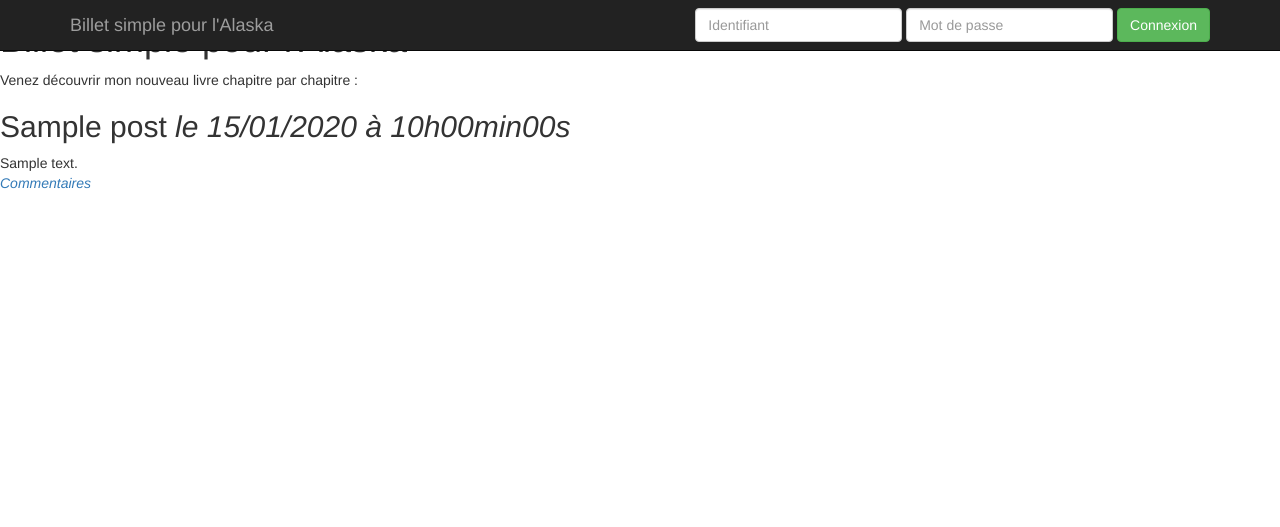
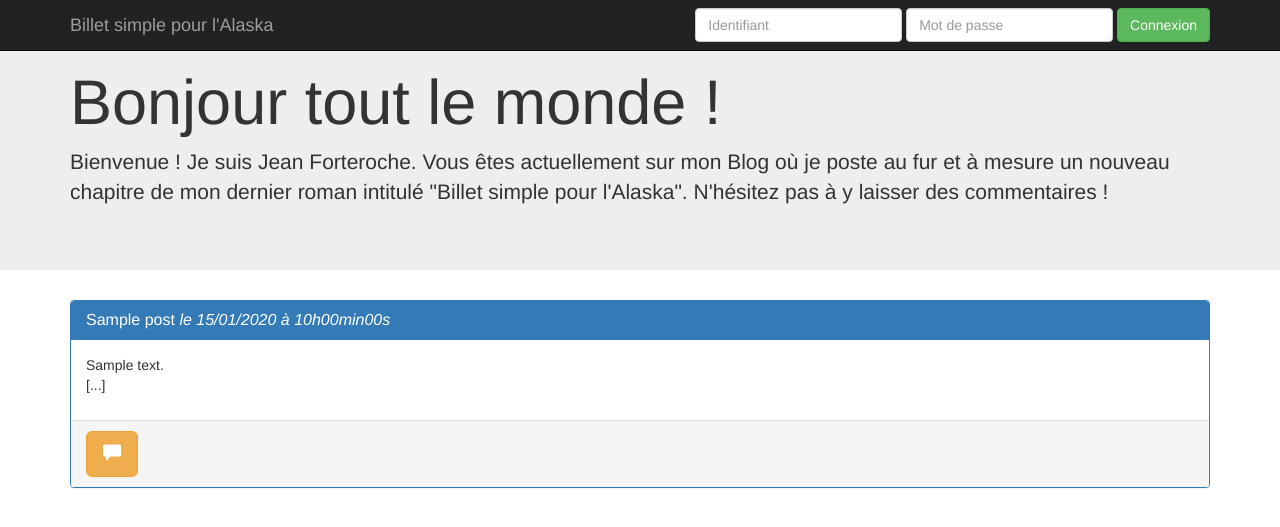
Before and after one commit to Tatelle/creer-un-blog-pour-un-ecrivain, a PHP site: page / in a window 1280 px wide. Shown: the top 527 px of the page. Run offline with PHP 8.4, Linux system fonts and the light colour scheme; tables that the repository leaves empty or names only in its code hold one stand-in row (values such as "Sample post"); some libraries are stand-ins or nearby versions.

Commit message:
Mise en place du CSS de la page listPostsView

```diff
--- a/view/frontend/listPostsView.php
+++ b/view/frontend/listPostsView.php
@@ -1,28 +1,39 @@
 <?php $title = 'Billet simple pour l\'Alaska'; ?>
 
 <?php ob_start(); ?>
-<h1>Billet simple pour l'Alaska</h1>
-<p>Venez découvrir mon nouveau livre chapitre par chapitre :</p>
-
+<div class="jumbotron">
+  	<div class="container">
+        <h1>Bonjour tout le monde !</h1>
+        <p>Bienvenue ! Je suis Jean Forteroche. Vous êtes actuellement sur mon Blog où je poste au fur et à mesure un nouveau chapitre de mon dernier roman intitulé "Billet simple pour l'Alaska". N'hésitez pas à y laisser des commentaires !</p>
+  	</div>
+</div>
+<div class="container">
 	<?php
 	while ($data = $posts->fetch())
 	{
 	?>
-    <div class="news">
-        <h2>
+	    <div class="panel panel-primary">
+	  		<div class="panel-heading">
+	    		<h3 class="panel-title">
 	    			<?= htmlspecialchars($data['title']) ?>
 	            	<em>le <?= $data['creation_date_fr'] ?></em>
-        </h2>
+	        	</h3>
+	  		</div>
+	  		<div class="panel-body"><?= substr(nl2br($data['content']), 0, 5000) ?>
+	  			<p>[...]</p>
+	  		</div>
+	  		<div class="panel-footer">
+	  			<a href="index.php?action=post&amp;id=<?= $data['id'] ?>">
+					<button class="btn btn-warning btn-lg"><span class="glyphicon glyphicon-comment"></span></button>
+				</a>
+			</div>
+		</div>
 
-
-            <?= nl2br($data['content']) ?>
-          <p>  <em><a href="index.php?action=post&amp;id=<?= $data['id'] ?>">Commentaires</a></em>
-        </p>
-    </div>
 	<?php
 	}
 	$posts->closeCursor();
 	?>
+</div>
 <?php $content = ob_get_clean(); ?>
 
 <?php require('template.php'); ?>
```
Lines whose indentation alone changed are shown as unchanged.
